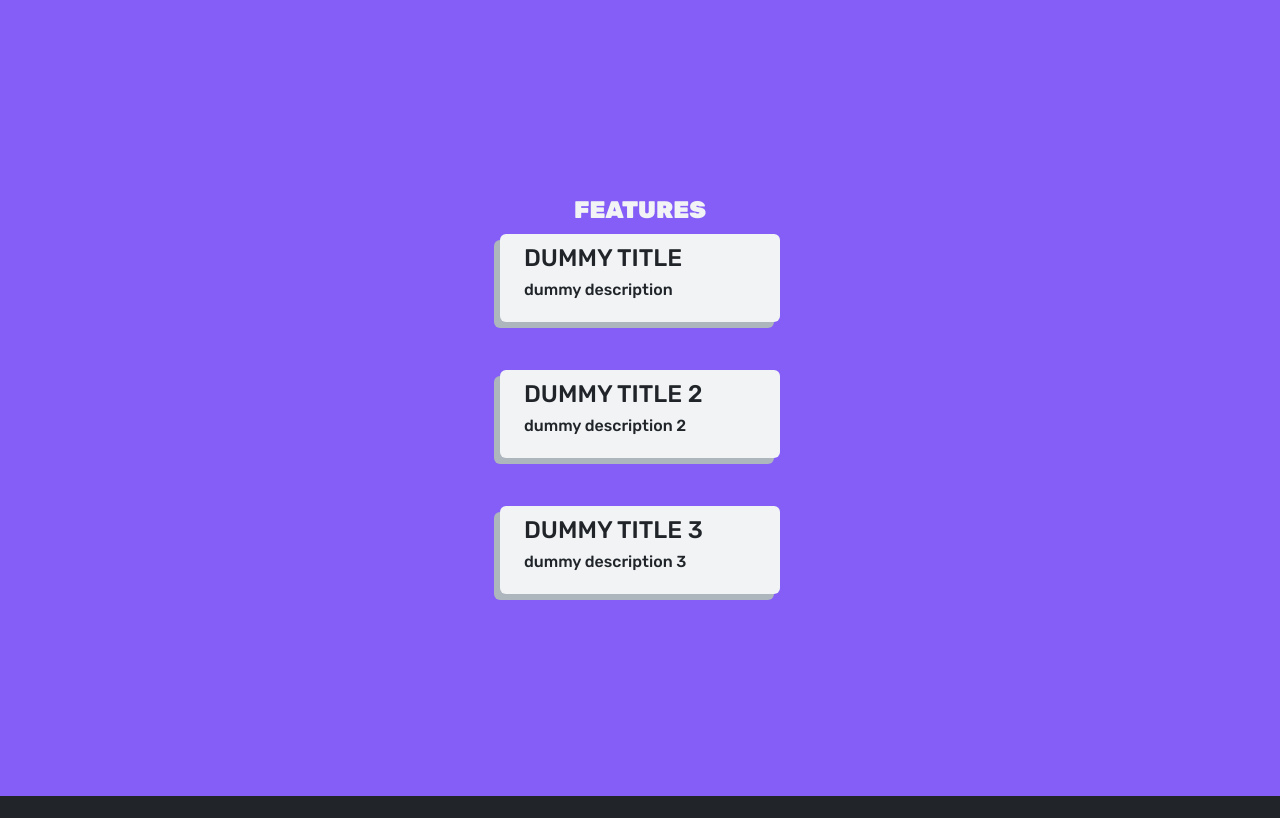
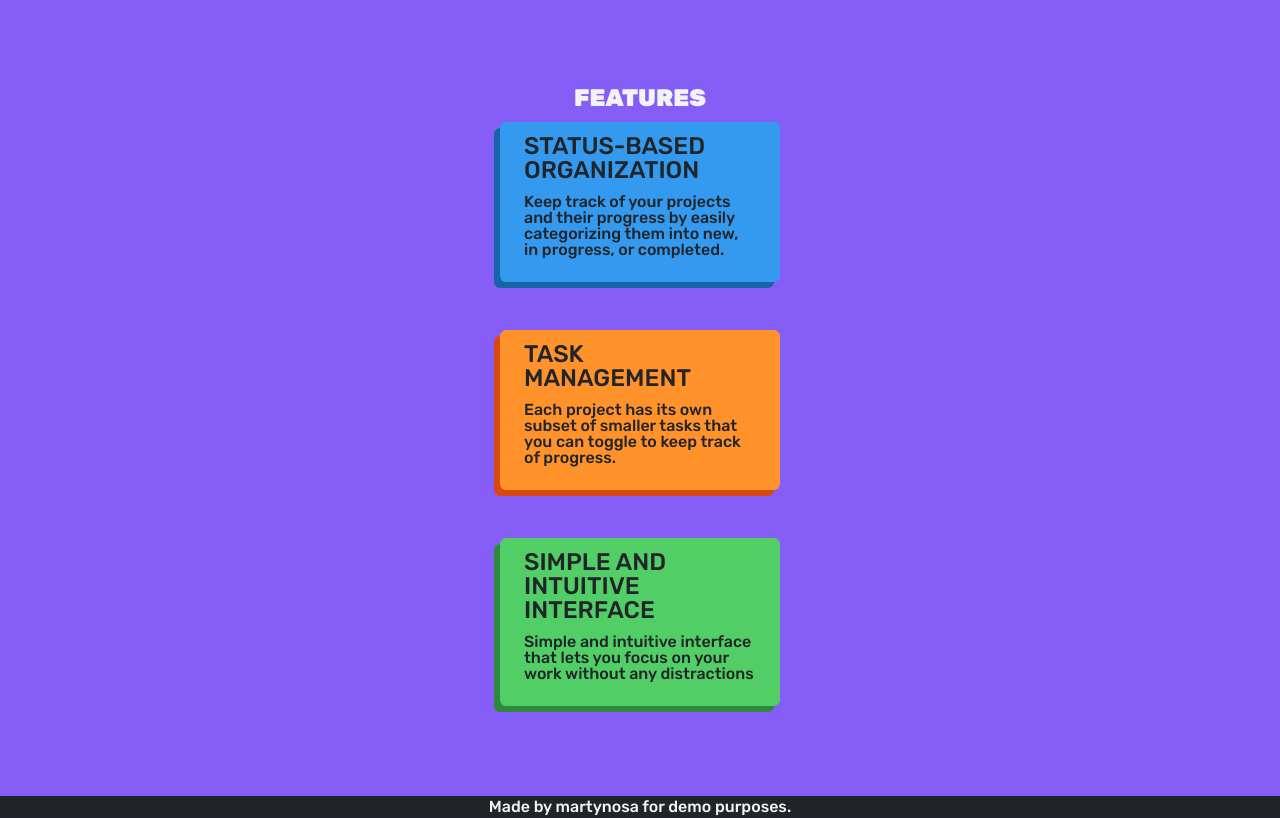
Before and after one commit to martynosa/project-tracker, a React (Create React App) app: page / in a window 1280 px wide. Shown: the part 900-1718 px from the top of the page. Before the commit the page ends 1696 px from the top, so only its background shows below. Built offline with nearby package versions, Linux system fonts and the light colour scheme.

Commit message:
landing page done

```diff
--- a/src/Components/Landing/Landing.js
+++ b/src/Components/Landing/Landing.js
@@ -10,35 +10,6 @@ const Landing = () => {
   const getStartedHandler = () => {
     navigate('/register');
   };
-
-  // return (
-  //   <section className={classes.container}>
-  //     <div>
-  //       <h1 className={classes.main}>
-  //         Reach new productivity<span>peaks</span>
-  //       </h1>
-
-  //       <p className={classes.secondary}>
-  //         Create, track and manage your projects with ease.
-  //       </p>
-
-  //       <div className={classes.btnBox}>
-  //         <Button color={'orange'} onClick={getStartedHandler}>
-  //           Get started
-  //           {arrowUpRightSVG}
-  //         </Button>
-  //       </div>
-  //     </div>
-
-  //     <div className={classes.imgBox}>
-  //       <img
-  //         className={classes.img}
-  //         src="../../imgs/landing-4.webp"
-  //         alt="people brainstorming"
-  //       />
-  //     </div>
-  //   </section>
-  // );
 
   return (
     <>
@@ -74,27 +45,39 @@ const Landing = () => {
         <div className={classes.features}>
           <h2>features</h2>
           <div className={classes.list}>
-            <div className={classes.card}>
+            <div className={`${classes.card} ${classes.blue}`}>
               <header className={classes.header}>
-                <h3 className={classes.title}>dummy title</h3>
+                <h3 className={classes.title}>Status-based organization</h3>
               </header>
-              <p className={classes.description}>dummy description</p>
+              <p className={classes.description}>
+                Keep track of your projects and their progress by easily
+                categorizing them into new, in progress, or completed.
+              </p>
             </div>
-            <div className={classes.card}>
+            <div className={`${classes.card} ${classes.orange}`}>
               <header className={classes.header}>
-                <h3 className={classes.title}>dummy title 2</h3>
+                <h3 className={classes.title}>Task management</h3>
               </header>
-              <p className={classes.description}>dummy description 2</p>
+              <p className={classes.description}>
+                Each project has its own subset of smaller tasks that you can
+                toggle to keep track of progress.
+              </p>
             </div>
-            <div className={classes.card}>
+            <div className={`${classes.card} ${classes.green}`}>
               <header className={classes.header}>
-                <h3 className={classes.title}>dummy title 3</h3>
+                <h3 className={classes.title}>
+                  Simple and intuitive interface
+                </h3>
               </header>
-              <p className={classes.description}>dummy description 3</p>
+              <p className={classes.description}>
+                Simple and intuitive interface that lets you focus on your work
+                without any distractions
+              </p>
             </div>
           </div>
         </div>
       </section>
+      <footer>Made by martynosa for demo purposes.</footer>
     </>
   );
 };
--- a/src/Components/Landing/Landing.module.css
+++ b/src/Components/Landing/Landing.module.css
@@ -49,6 +49,7 @@
 }
 
 .features h2 {
+  color: var(--light-color);
   text-align: center;
   font-size: var(--fs-24);
   text-transform: uppercase;
@@ -69,10 +70,8 @@
   padding: var(--md-2v-pd);
   border-radius: var(--default-brdr-rd);
   transition: var(--animation);
-  background-color: antiquewhite;
 
   background-color: var(--light-color);
-  box-shadow: -6px 6px 0 var(--grey-color);
 }
 
 .card .header {
@@ -94,6 +93,21 @@
   overflow-wrap: break-word;
 }
 
+.blue {
+  background-color: var(--blue-color);
+  box-shadow: -6px 6px 0 var(--new-card-shadow);
+}
+
+.orange {
+  background-color: var(--orange-color);
+  box-shadow: -6px 6px 0 var(--inProgress-card-shadow);
+}
+
+.green {
+  background-color: var(--green-color);
+  box-shadow: -6px 6px 0 var(--completed-card-shadow);
+}
+
 @media (max-width: 1280px) {
   .hero,
   .features .list {
--- a/src/css/index.css
+++ b/src/css/index.css
@@ -31,15 +31,19 @@ body {
   font-size: var(--fs-default);
 }
 
+footer {
+  text-align: center;
+  padding: var(--sm-2v-pd);
+}
+
 ::-webkit-scrollbar {
   width: 1.2rem;
 }
 
 ::-webkit-scrollbar-thumb {
-  background-color: var(--violet-color);
+  background-color: var(--grey-color);
 }
 
-/* TEST */
 .darkTheme {
   color: var(--light-color);
   background-color: var(--dark-bg-color);
```
